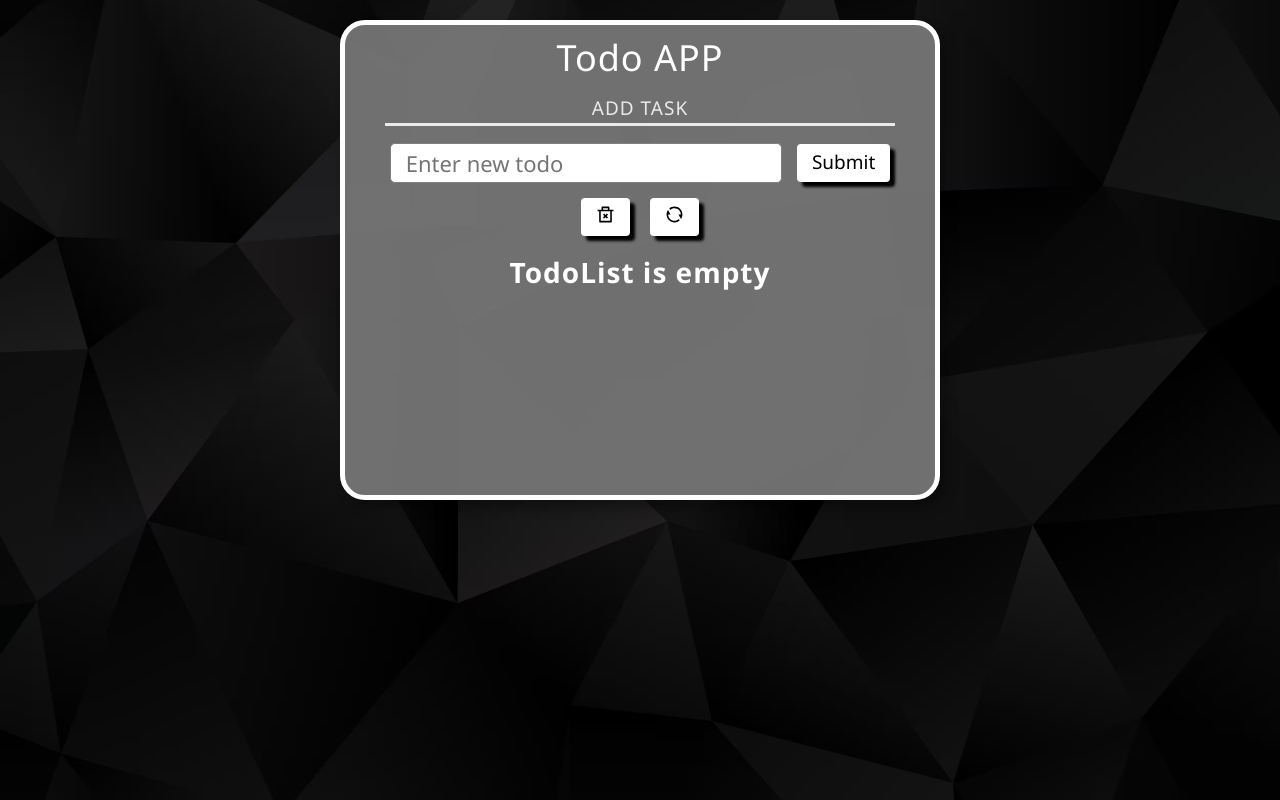
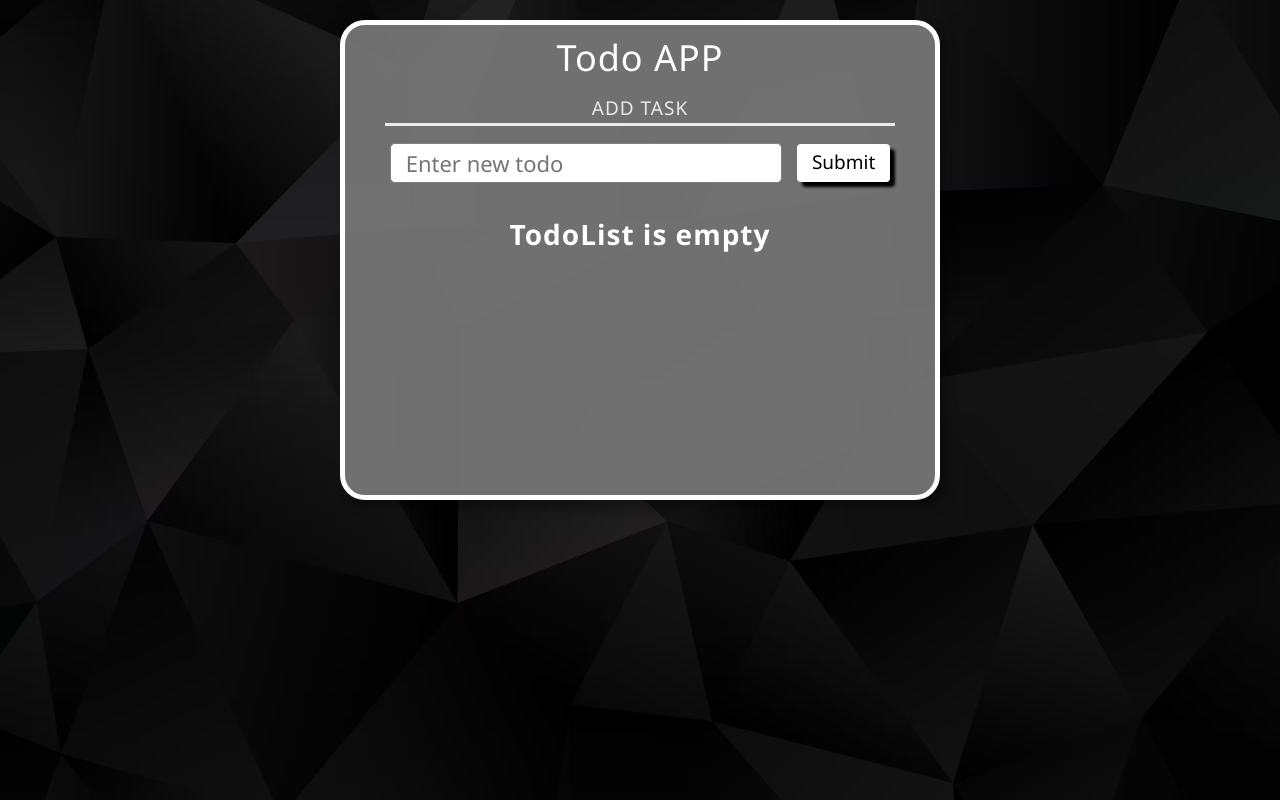
Before and after one commit to W0x3R/TODO-APP-REACT, a React (Create React App) app: page / in a window 1280 px wide. Built offline with nearby package versions, Linux system fonts and the light colour scheme.

Commit message:
feat: added array length check to display todosactions component. added resettodo and resetcompetedtodo functions as properties to the todosactions component.these functions are used in the todosactions module (Tue, Oct 8, 2024, 10:34:41 PM)

```diff
--- a/src/components/Todos/TodoForm.js
+++ b/src/components/Todos/TodoForm.js
@@ -8,6 +8,8 @@ export const TodoForm = ({
 	addTodo,
 	deleteTodo,
 	toggleTodo,
+	resetTodo,
+	resetCompetedTodo,
 	children
 }) => {
 	const [text, setText] = useState("")
@@ -43,7 +45,13 @@ export const TodoForm = ({
 					</button>
 				</div>
 			</form>
-			<TodosActions />
+			{!!todos.length && (
+				<TodosActions
+					resetTodo={resetTodo}
+					resetCompetedTodo={resetCompetedTodo}
+				/>
+			)}
+
 			<TodoList deleteTodo={deleteTodo} toggleTodo={toggleTodo} todos={todos} />
 		</div>
 	)
--- a/src/components/Todos/TodosActions.js
+++ b/src/components/Todos/TodosActions.js
@@ -2,14 +2,14 @@ import { Button } from "../UI/Button"
 import { RiDeleteBin2Line, RiRefreshLine } from "react-icons/ri"
 import styles from "./TodosActions.module.scss"
 
-export const TodosActions = () => {
+export const TodosActions = ({ resetTodo, resetCompetedTodo }) => {
 	return (
 		<div className={styles.actions__wrapper}>
-			<Button>
-				<RiDeleteBin2Line title="Reset todos" />
+			<Button onClick={resetTodo}>
+				<RiRefreshLine title="Reset todos" />
 			</Button>
-			<Button>
-				<RiRefreshLine title="Clear completed todos" />
+			<Button onClick={resetCompetedTodo}>
+				<RiDeleteBin2Line title="Clear completed todos" />
 			</Button>
 		</div>
 	)
```
